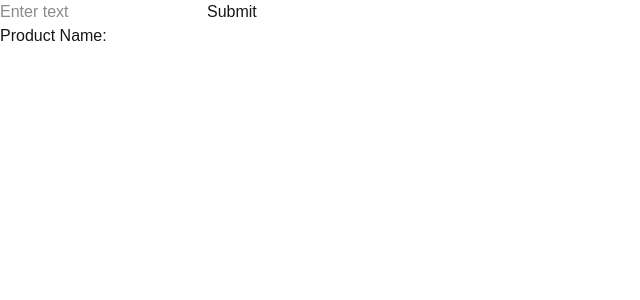
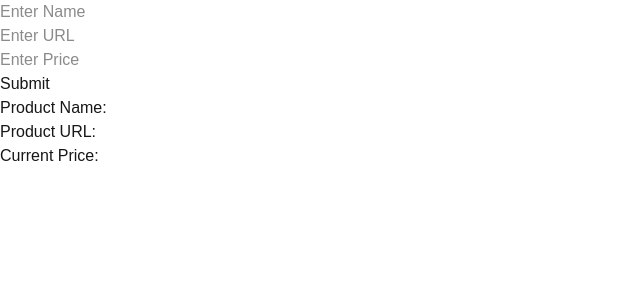
Before and after one commit to Jenushan44/DealDive, a Next.js app: page / in a window 1280 px wide. Shown: the top 300 px of the page, without its empty margins (0-640 px from the left). Built offline with nearby package versions, Linux system fonts and the light colour scheme.

Commit message:
Create deal submission form

```diff
--- a/src/app/page.tsx
+++ b/src/app/page.tsx
@@ -3,20 +3,40 @@ import { useState } from 'react'
 
 export default function Home() {
 
-  const [search, setSearch] = useState("") // Holds current text user is typing
-  const [result, setResult] = useState("") // Holds final submitted value
+  const [productName, setProductName] = useState("") // Holds current text user is typing
+  const [productUrl, setProductUrl] = useState("")
+  const [currentPrice, setCurrentPrice] = useState("")
+
+  const [submittedName, setSubmittedName] = useState("") // Holds final submitted value
+  const [submittedUrl, setSubmittedUrl] = useState("")
+  const [submittedPrice, setSubmittedPrice] = useState("")
+
+
   return (
     <div>
       <p>
         <form onSubmit={(e) => {
           e.preventDefault();
-          setResult(search);
+          setSubmittedName(productName);
+          setSubmittedUrl(productUrl);
+          setSubmittedPrice(currentPrice);
         }
         }>
-          <input type='text' placeholder='Enter text' onChange={(e) => setSearch(e.target.value)}></input>
+          <div>
+            <input type='text' placeholder='Enter Name' onChange={(e) => setProductName(e.target.value)}></input>
+          </div>
+          <div>
+            <input type='text' placeholder='Enter URL' onChange={(e) => setProductUrl(e.target.value)}></input>
+          </div>
+          <div>
+            <input type='text' placeholder='Enter Price' onChange={(e) => setCurrentPrice(e.target.value)}></input>
+          </div>
           <button type='submit'>Submit</button>
-          <p>Product Name: {result} </p>
-
+          <div>
+            <p>Product Name: {submittedName} </p>
+            <p>Product URL: {submittedUrl}</p>
+            <p>Current Price: {submittedPrice} </p>
+          </div>
         </form>
       </p>
     </div>
```
